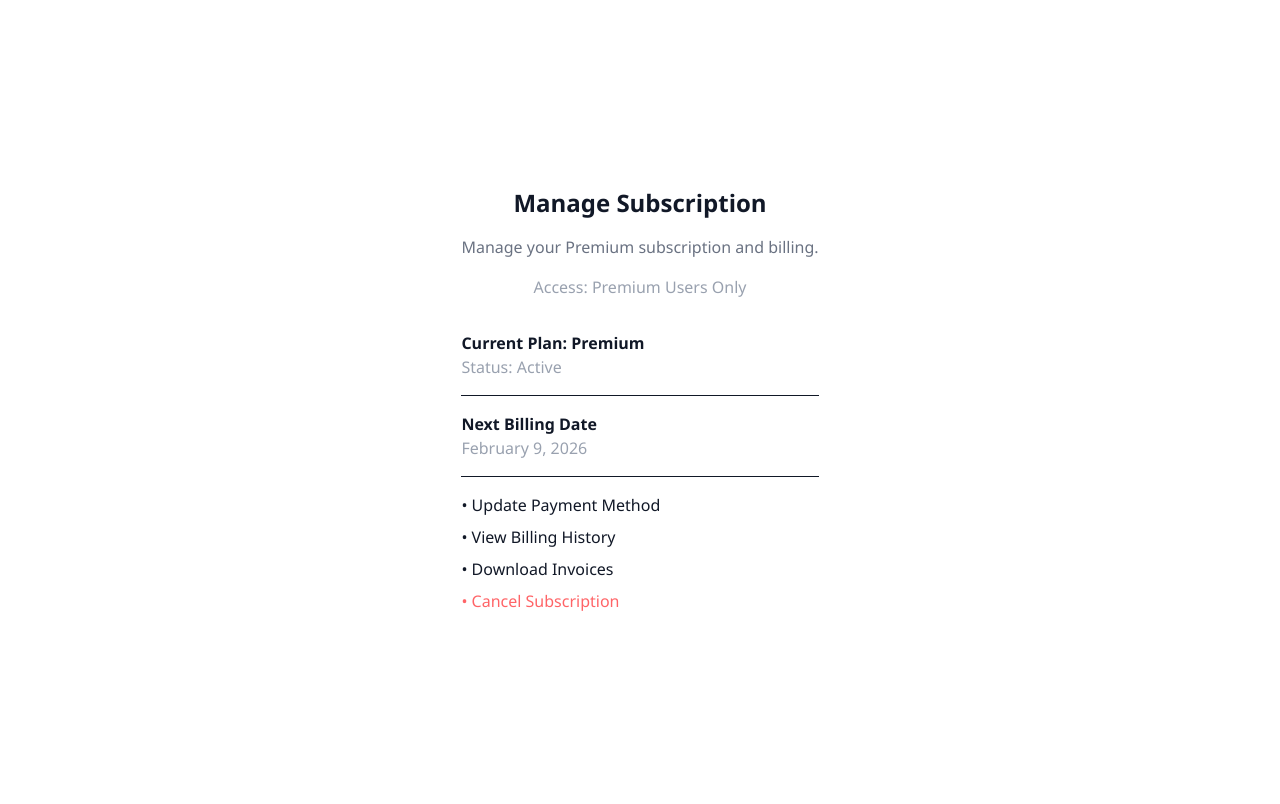
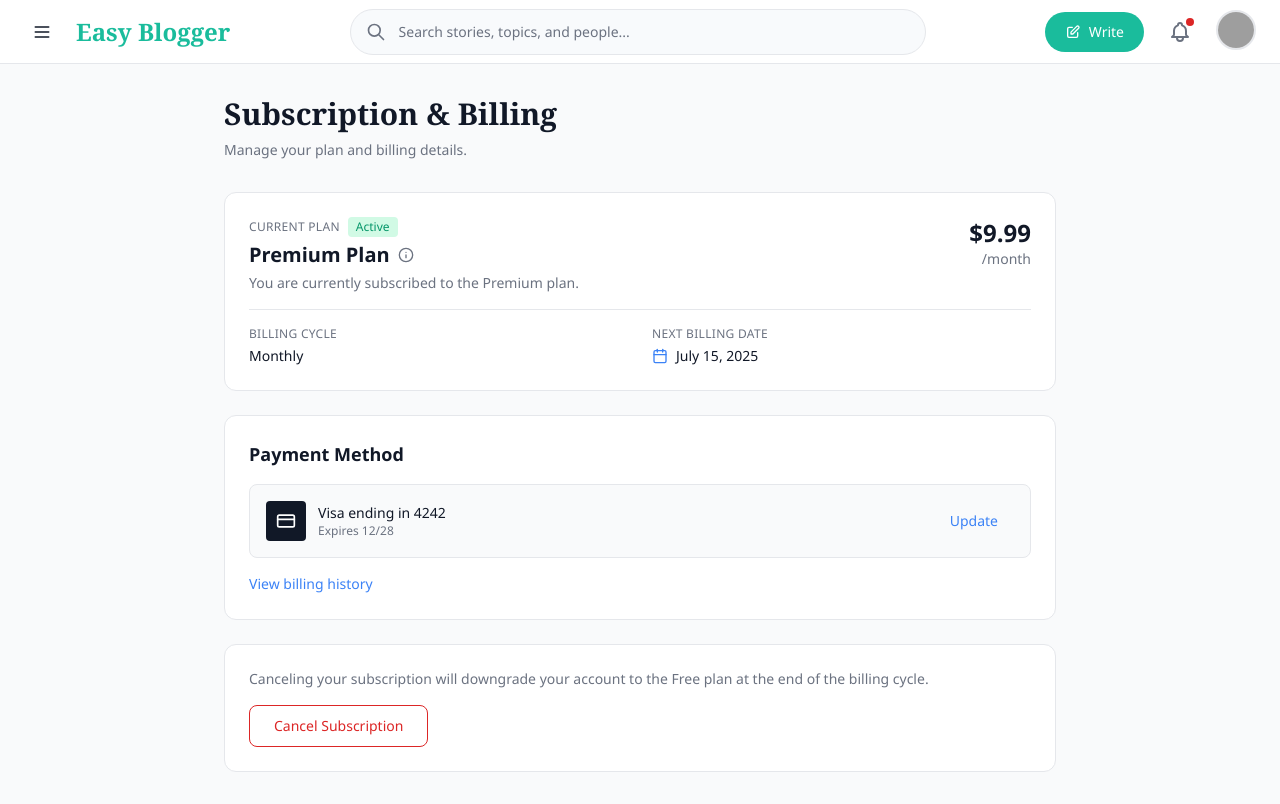
Before and after one commit to dulanprabashwara/software-project-, a Next.js app in the folder easy-blogger/: page /subscription/manage in a window 1280 px wide. Built offline with nearby package versions, Linux system fonts and the light colour scheme; grey boxes are pictures that could not be loaded.

Commit message:
Implement Subscription & Billing management page matching Figma design

```diff
--- a/easy-blogger/app/subscription/manage/page.jsx
+++ b/easy-blogger/app/subscription/manage/page.jsx
@@ -1,47 +1,132 @@
-/**
- * Manage Subscription Page
- *
- * Access: Visible ONLY to Premium users
- * Normal users should be redirected to upgrade page
- *
- * Purpose: Allows Premium users to manage their subscription
- *
- * Features:
- * - View current subscription status
- * - View billing history
- * - Update payment method
- * - View next billing date
- * - Cancel subscription option
- * - Download invoices
- */
+"use client";
+
+import { useState } from "react";
+import Header from "@/components/layout/Header";
+import Sidebar from "@/components/layout/Sidebar";
+import { Info, Calendar, CreditCard } from "lucide-react";
 
 export default function ManageSubscriptionPage() {
+  const [sidebarOpen, setSidebarOpen] = useState(false);
+
+  const toggleSidebar = () => {
+    setSidebarOpen(!sidebarOpen);
+  };
+
   return (
-    <div className="min-h-screen flex items-center justify-center">
-      <div className="text-center">
-        <h1 className="text-2xl font-bold mb-4">Manage Subscription</h1>
-        <p className="text-gray-500 mb-4">
-          Manage your Premium subscription and billing.
-        </p>
-        <p className="text-gray-400 mb-8">Access: Premium Users Only</p>
+    <div className="min-h-screen bg-[#F9FAFB]">
+      <Header onToggleSidebar={toggleSidebar} />
+      <Sidebar isOpen={sidebarOpen} />
 
-        <div className="text-left max-w-md mx-auto space-y-4">
-          <div className="border-b pb-4">
-            <p className="font-semibold">Current Plan: Premium</p>
-            <p className="text-gray-400">Status: Active</p>
+      <main
+        className={`pt-16 transition-all duration-300 ease-in-out ${
+          sidebarOpen ? "ml-60" : "ml-0"
+        }`}
+      >
+        <div className="max-w-4xl mx-auto px-8 py-8">
+          {/* Page Header */}
+          <div className="mb-8">
+            <h1
+              className="text-3xl font-bold text-[#111827] mb-2"
+              style={{ fontFamily: "Georgia, serif" }}
+            >
+              Subscription & Billing
+            </h1>
+            <p className="text-[#6B7280] text-sm">
+              Manage your plan and billing details.
+            </p>
           </div>
-          <div className="border-b pb-4">
-            <p className="font-semibold">Next Billing Date</p>
-            <p className="text-gray-400">February 9, 2026</p>
+
+          {/* Current Plan Card */}
+          <div className="bg-white rounded-xl border border-[#E5E7EB] p-6 mb-6">
+            <div className="flex items-start justify-between mb-4">
+              <div className="flex items-center gap-3">
+                <div>
+                  <div className="flex items-center gap-2 mb-1">
+                    <span className="text-xs font-medium text-[#6B7280] uppercase tracking-wide">
+                      Current Plan
+                    </span>
+                    <span className="px-2 py-0.5 bg-[#D1FAE5] text-[#059669] text-xs font-medium rounded">
+                      Active
+                    </span>
+                  </div>
+                  <div className="flex items-center gap-2">
+                    <h2 className="text-xl font-semibold text-[#111827]">
+                      Premium Plan
+                    </h2>
+                    <Info className="w-4 h-4 text-[#6B7280]" />
+                  </div>
+                  <p className="text-sm text-[#6B7280] mt-1">
+                    You are currently subscribed to the Premium plan.
+                  </p>
+                </div>
+              </div>
+              <div className="text-right">
+                <p className="text-2xl font-bold text-[#111827]">$9.99</p>
+                <p className="text-sm text-[#6B7280]">/month</p>
+              </div>
+            </div>
+
+            <div className="grid grid-cols-2 gap-6 pt-4 border-t border-[#E5E7EB]">
+              <div>
+                <p className="text-xs font-medium text-[#6B7280] uppercase tracking-wide mb-1">
+                  Billing Cycle
+                </p>
+                <p className="text-sm text-[#111827] font-medium">Monthly</p>
+              </div>
+              <div>
+                <p className="text-xs font-medium text-[#6B7280] uppercase tracking-wide mb-1">
+                  Next Billing Date
+                </p>
+                <div className="flex items-center gap-2">
+                  <Calendar className="w-4 h-4 text-[#3B82F6]" />
+                  <p className="text-sm text-[#111827] font-medium">
+                    July 15, 2025
+                  </p>
+                </div>
+              </div>
+            </div>
           </div>
-          <div className="space-y-2">
-            <p>• Update Payment Method</p>
-            <p>• View Billing History</p>
-            <p>• Download Invoices</p>
-            <p className="text-red-400">• Cancel Subscription</p>
+
+          {/* Payment Method Card */}
+          <div className="bg-white rounded-xl border border-[#E5E7EB] p-6 mb-6">
+            <h2 className="text-lg font-semibold text-[#111827] mb-4">
+              Payment Method
+            </h2>
+
+            <div className="flex items-center justify-between p-4 bg-[#F9FAFB] rounded-lg border border-[#E5E7EB]">
+              <div className="flex items-center gap-3">
+                <div className="w-10 h-10 bg-[#111827] rounded flex items-center justify-center">
+                  <CreditCard className="w-5 h-5 text-white" />
+                </div>
+                <div>
+                  <p className="text-sm font-medium text-[#111827]">
+                    Visa ending in 4242
+                  </p>
+                  <p className="text-xs text-[#6B7280]">Expires 12/28</p>
+                </div>
+              </div>
+              <button className="px-4 py-2 text-sm font-medium text-[#3B82F6] hover:text-[#2563EB] transition-colors">
+                Update
+              </button>
+            </div>
+
+            <button className="mt-4 text-sm text-[#3B82F6] hover:text-[#2563EB] transition-colors">
+              View billing history
+            </button>
+          </div>
+
+          {/* Cancel Subscription Section */}
+          <div className="bg-white rounded-xl border border-[#E5E7EB] p-6">
+            <p className="text-sm text-[#6B7280] mb-4">
+              Canceling your subscription will downgrade your account to the
+              Free plan at the end of the billing cycle.
+            </p>
+            <button className="px-6 py-2.5 border border-[#DC2626] text-[#DC2626] rounded-lg text-sm font-medium hover:bg-[#FEF2F2] transition-colors">
+              Cancel Subscription
+            </button>
           </div>
         </div>
-      </div>
+      </main>
     </div>
   );
 }
```
